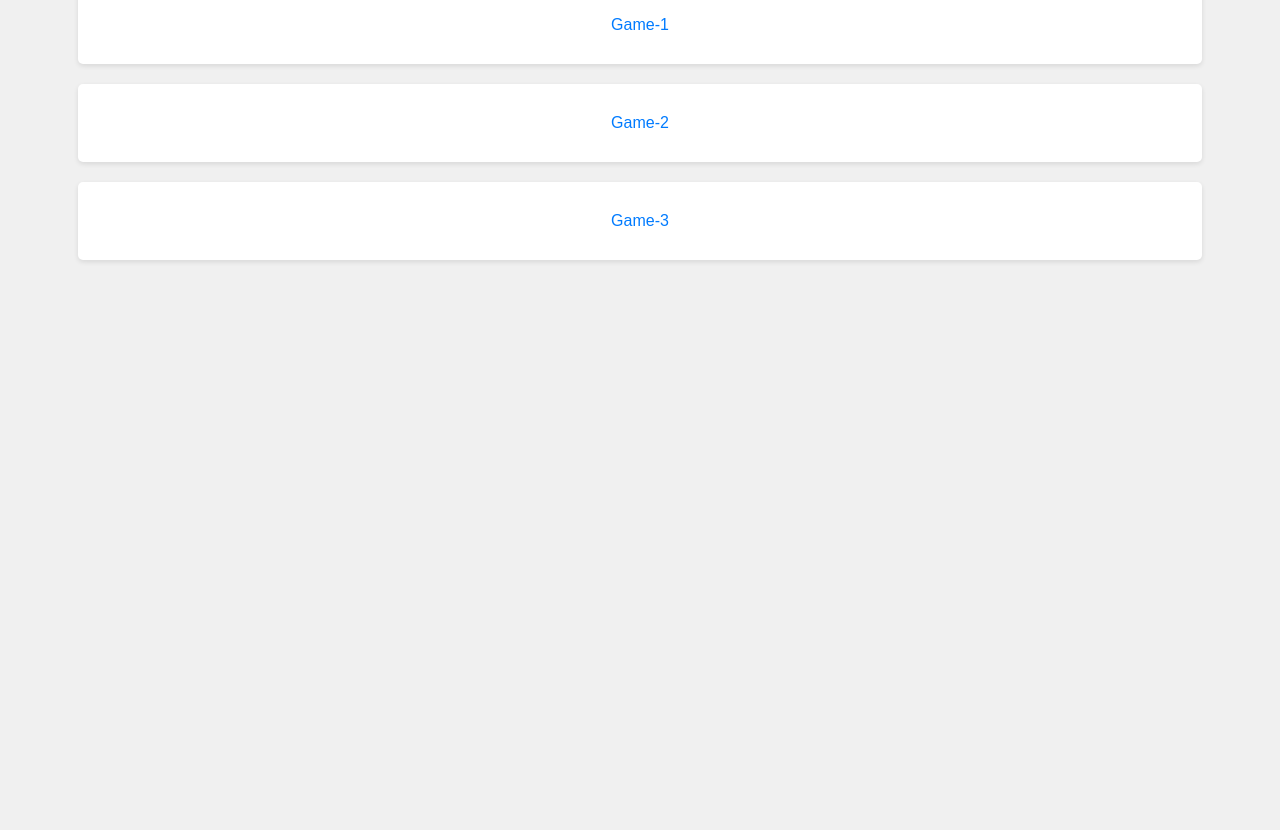
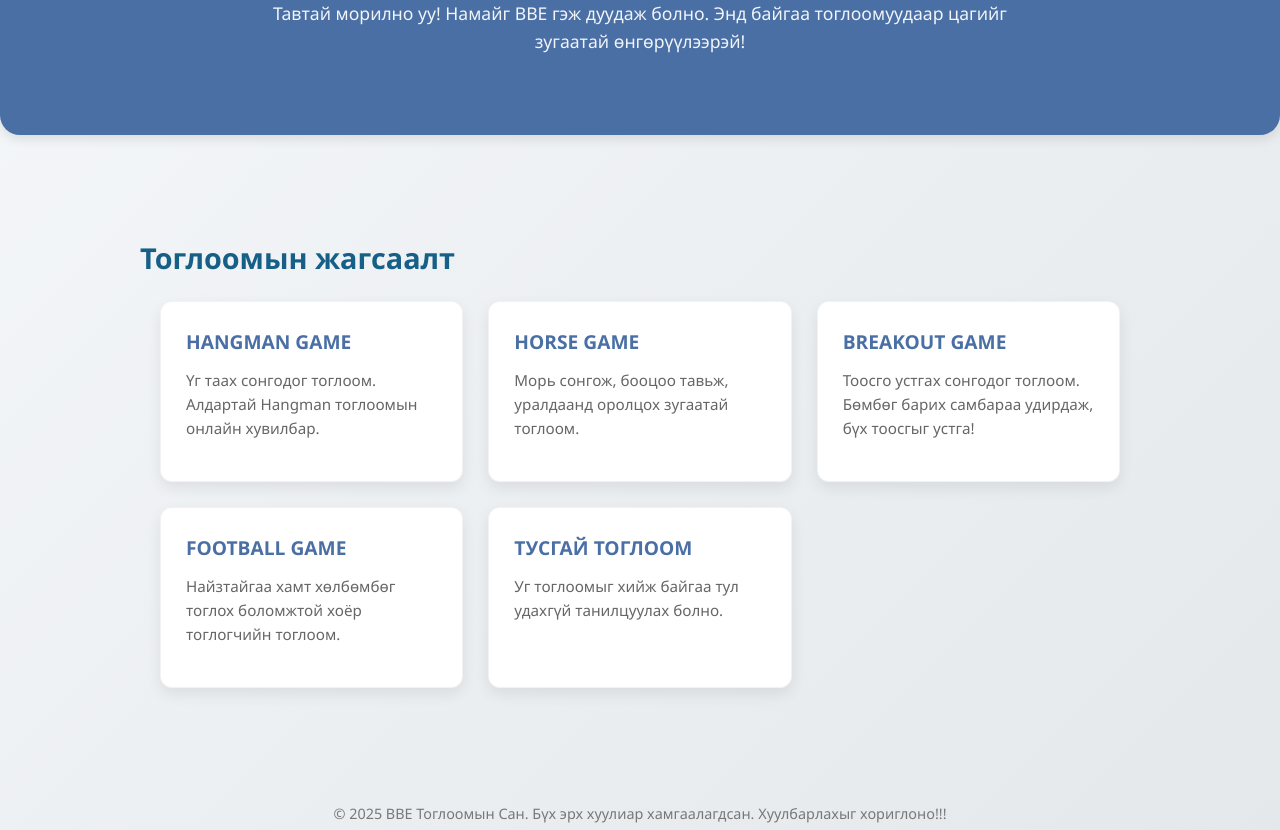
Before and after one commit to Bat-BBE/togloom, a plain HTML site: page index.html in a window 1280 px wide. Shown: the part 152-982 px from the top of the page. Before the commit the page ends 800 px from the top, so only its background shows below. Drawn offline with nearby package versions, Linux system fonts and the light colour scheme.

Commit message:
index new

```diff
--- a/index.html
+++ b/index.html
@@ -3,58 +3,211 @@
 <head>
     <meta charset="UTF-8">
     <meta name="viewport" content="width=device-width, initial-scale=1.0">
-    <title>Document</title>
+    <title>BBE Тоглоомын Сан</title>
     <style>
+        :root {
+            --primary-color: #4a6fa5;
+            --secondary-color: #166088;
+            --accent-color: #4fc3f7;
+            --background-color: #f8f9fa;
+            --card-color: #ffffff;
+            --text-color: #000000;
+            --hover-color: #0d47a1;
+        }
+
         body {
-            background-color: #f0f0f0;
-            font-family: Arial, sans-serif;
+            background-color: var(--background-color);
+            font-family: 'Segoe UI', Tahoma, Geneva, Verdana, sans-serif;
+            line-height: 1.6;
+            color: var(--text-color);
+            padding: 0;
+            margin: 0;
+            background-image: linear-gradient(135deg, #f5f7fa 0%, #e4e8eb 100%);
+        }
+
+        .container {
+            max-width: 1000px;
+            margin: 0 auto;
+            padding: 30px 20px;
+        }
+
+        header {
             text-align: center;
-            padding: 50px;
+            margin-bottom: 40px;
+            padding: 20px 0;
+            background-color: var(--primary-color);
+            color: white;
+            border-radius: 0 0 20px 20px;
+            box-shadow: 0 4px 12px rgba(0, 0, 0, 0.1);
         }
+
         h1 {
-            color: #333;
+            font-size: 2.5rem;
+            margin-bottom: 10px;
+            color: white;
+            text-shadow: 1px 1px 3px rgba(0, 0, 0, 0.2);
         }
-        a {
+
+        h2 {
+            font-size: 1.8rem;
+            color: var(--secondary-color);
+            margin-top: 30px;
+            margin-bottom: 20px;
+        }
+
+        .intro {
+            font-size: 1.1rem;
+            max-width: 800px;
+            margin: 0 auto 30px;
+            padding: 0 20px;
+            color: #ffffffeb;
+        }
+
+        .game-grid {
+            display: grid;
+            grid-template-columns: repeat(auto-fill, minmax(300px, 1fr));
+            gap: 25px;
+            padding: 0 20px;
+        }
+
+        .game-card {
+            background-color: var(--card-color);
+            border-radius: 12px;
+            padding: 25px;
+            box-shadow: 0 6px 15px rgba(0, 0, 0, 0.08);
+            transition: all 0.3s ease;
+            border: 1px solid rgba(0, 0, 0, 0.05);
+        }
+
+        .game-card:hover {
+            background-color: yellow;
+            transform: translateY(-5px);
+            box-shadow: 0 12px 20px rgba(0, 0, 0, 0.12);
+        }
+
+        .game-link {
             display: block;
-            margin: 10px 0;
             text-decoration: none;
-            color: #007BFF;
+            color: var(--primary-color);
+            font-weight: 600;
+            font-size: 1.2rem;
+            margin-bottom: 10px;
+            transition: color 0.2s;
         }
-        a:hover {
+
+        .game-link:hover {
+            color: var(--hover-color);
             text-decoration: underline;
         }
-        div {
-            margin: 20px;
+
+        .game-desc {
+            color: #666;
+            font-size: 0.95rem;
+            margin-top: 10px;
+        }
+
+        footer {
+            text-align: center;
+            margin-top: 50px;
             padding: 20px;
-            background-color: #fff;
-            border-radius: 5px;
-            box-shadow: 0 2px 5px rgba(0, 0, 0, 0.1);
+            color: #777;
+            font-size: 0.9rem;
         }
-        @media (max-width: 600px) {
-            body {
+
+        @media (max-width: 768px) {
+            h1 {
+                font-size: 2rem;
+            }
+
+            h2 {
+                font-size: 1.5rem;
+            }
+
+            .game-grid {
+                grid-template-columns: 1fr;
+            }
+        }
+
+        @media (max-width: 480px) {
+            .container {
+                padding: 20px 10px;
+            }
+
+            h1 {
+                font-size: 1.8rem;
+            }
+
+            .intro {
+                font-size: 1rem;
+                padding: 0 10px;
+            }
+
+            .game-card {
                 padding: 20px;
             }
-            div {
-                margin: 10px;
-                padding: 10px;
-            }
         }
-        @media (max-width: 400px) {
-            h1 {
-                font-size: 24px;
-            }
-            a {
-                font-size: 18px;
-            }
+
+        /* Animation */
+        @keyframes fadeIn {
+            from { opacity: 0; transform: translateY(20px); }
+            to { opacity: 1; transform: translateY(0); }
         }
+
+        .game-card {
+            animation: fadeIn 0.5s ease forwards;
+            opacity: 0;
+        }
+
+        .game-card:nth-child(1) { animation-delay: 0.1s; }
+        .game-card:nth-child(2) { animation-delay: 0.2s; }
+        .game-card:nth-child(3) { animation-delay: 0.3s; }
+        .game-card:nth-child(4) { animation-delay: 0.4s; }
+        .game-card:nth-child(5) { animation-delay: 0.5s; }
     </style>
     <script src="https://code.jquery.com/jquery-3.6.0.min.js"></script>
     <script src="https://code.jquery.com/ui/1.12.1/jquery-ui.min.js"></script>
 </head>
 <body>
-    <h1>Welcome to Togloom</h1>
-    <div><a href="game1.html"> Game-1 </a></div>
-    <div><a href="game2.html"> Game-2 </a></div>
-    <div><a href="game3.html"> Game-3 </a></div>
+    <header>
+        <div class="container">
+            <h1>BBE Тоглоомын Сан</h1>
+            <p class="intro">Тавтай морилно уу! Намайг BBE гэж дуудаж болно. Энд байгаа тоглоомуудаар цагийг зугаатай өнгөрүүлээрэй!</p>
+        </div>
+    </header>
+
+    <div class="container">
+        <h2>Тоглоомын жагсаалт</h2>
+
+        <div class="game-grid">
+            <div class="game-card">
+                <a href="https://bat-bbe.github.io/lab9/" class="game-link">HANGMAN GAME</a>
+                <p class="game-desc">Үг таах сонгодог тоглоом. Алдартай Hangman тоглоомын онлайн хувилбар.</p>
+            </div>
+
+            <div class="game-card">
+                <a href="https://bat-bbe.github.io/biy_daalt/" class="game-link">HORSE GAME</a>
+                <p class="game-desc">Морь сонгож, бооцоо тавьж, уралдаанд оролцох зугаатай тоглоом.</p>
+            </div>
+
+            <div class="game-card">
+                <a href="game1.html" class="game-link">BREAKOUT GAME</a>
+                <p class="game-desc">Тоосго устгах сонгодог тоглоом. Бөмбөг барих самбараа удирдаж, бүх тоосгыг устга!</p>
+            </div>
+
+            <div class="game-card">
+                <a href="game2.html" class="game-link">FOOTBALL GAME</a>
+                <p class="game-desc">Найзтайгаа хамт хөлбөмбөг тоглох боломжтой хоёр тоглогчийн тоглоом.</p>
+            </div>
+
+            <div class="game-card">
+                <a href="game3.html" class="game-link">ТУСГАЙ ТОГЛООМ</a>
+                <p class="game-desc">Уг тоглоомыг хийж байгаа тул удахгүй танилцуулах болно.</p>
+            </div>
+        </div>
+    </div>
+
+    <footer>
+        <p>© 2025 BBE Тоглоомын Сан. Бүх эрх хуулиар хамгаалагдсан. Хуулбарлахыг хориглоно!!!</p>
+    </footer>
 </body>
 </html>
```
Also changed, not shown: game1.html (+1 -1 lines), game3.html (added, +19 -0 lines).
